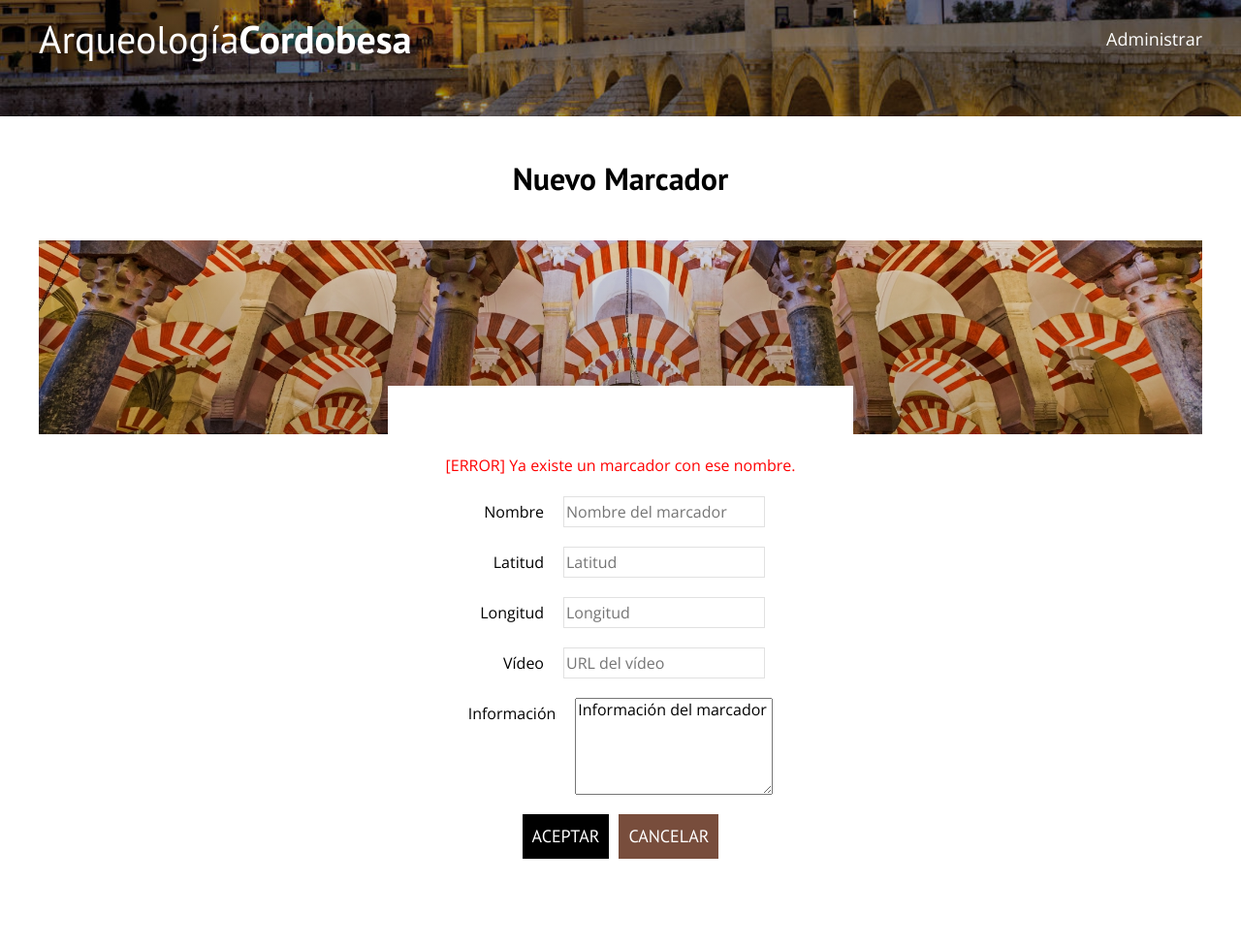
After one commit to EmiiMoon/arqueologia-cordobesa, a PHP site: page /insert_form.php?x=1 in a window 1280 px wide. The commit adds this page. Shown: the whole page at 97% size. Run offline with PHP 8.4, Linux system fonts and the light colour scheme; a user stored in the database is signed in; some libraries are stand-ins or nearby versions.

Commit message:
añadido vídeo a los marcadores

```diff
--- a/css/styles.css
+++ b/css/styles.css
@@ -1,7 +1,7 @@
     /*El mapa se muestra dentro de un elemento "div", al cual se le ha asignado el ID "map".*/
 
     #map {
-        height: 85%;
+        height: 80%;
         width: 100%;
     }
 
@@ -56,7 +56,7 @@
     }
 
     h4 {
-        font-size: 2.8rem;
+        font-size: 1.8rem;
     }
 
     img {
@@ -92,7 +92,16 @@
         background-repeat: no-repeat;
         background-position: 90% 70%;
         background-size: cover;
-        height: 15%;
+        height: 20%;
+    }
+
+    @media (min-width: 768px) {
+        .site-header {
+            height: 15%;
+        }
+        #map {
+            height: 85%;
+        }
     }
 
     .site-header a {
@@ -166,7 +175,12 @@
     }
 
     .campo__field--textarea {
+        height: 10rem;
+    }
+
+    .ck-editor__editable {
         height: 20rem;
+        width: 40rem;
     }
 
     .boton {
@@ -181,6 +195,7 @@
         margin-bottom: 2rem;
         border: none;
         padding: 5px 10px;
+        text-decoration: none;
     }
 
     @media (min-width: 768px) {
@@ -195,12 +210,29 @@
 
     .boton--primario {
         background-color: black;
+        text-decoration: none;
     }
 
     .boton--secundario {
         margin-left: 1rem;
         background-color: #784D3C;
         text-decoration: none;
+    }
+
+    .nuevo--marcador {
+        background-color: black;
+        text-decoration: none;
+        margin: 1rem;
+    }
+
+    .boton--admin {
+        float: center;
+    }
+
+    @media (min-width: 768px) {
+        .boton--admin {
+            float: right;
+        }
     }
     /** Tabla **/
 
@@ -222,7 +254,7 @@
     }
 
     table.greyGridTable td:nth-child(even) {
-        background: #EBEBEB;
+        background: rgba(177, 80, 42, 0.4);
     }
 
     table.greyGridTable thead {
--- /dev/null
+++ b/insert_form.php
@@ -0,0 +1,96 @@
+<!DOCTYPE html>
+<html lang="es">
+<head>
+    <meta charset="UTF-8">
+    <meta name="viewport" content="width=device-width, initial-scale=1.0">
+    <title>Arquelogía Cordobesa</title>
+    <link rel="preconnect" href="https://fonts.gstatic.com">
+    <link href="https://fonts.googleapis.com/css2?family=Open+Sans&family=PT+Sans:wght@400;700&display=swap" rel="stylesheet">
+    <link rel="stylesheet" href="./css/normalize.css">
+    <link rel="stylesheet" href="./css/styles.css">
+    <!-- Include CKEditor library -->
+    <script src="https://cdn.ckeditor.com/ckeditor5/24.0.0/classic/ckeditor.js"></script>
+</head>
+<body>
+
+<!-- Si no se ha iniciado sesión se redirecciona al log in -->
+    <?php
+        session_start();
+
+        if(!isset($_SESSION['user_id'])){
+            header('Location: login.php');
+            exit;
+        }
+    ?>
+
+    <!-- Se añade la cabecera -->
+    <header class="site-header">
+        <div class="contenedor">
+            <div class="barra">
+                <a href="index.php">
+                    <h1 class=no-margin>Arqueología<span>Cordobesa</span></h1>
+                </a>
+                <nav class="navegacion">
+                    <a href="admin.php">Administrar</a>
+                </nav>
+            </div> <!-- Barra -->
+        </div> <!-- Contenedor -->
+    </header>
+
+    <main class="contenedor">
+        <h3 class="centrar-texto">Nuevo Marcador</h3>
+
+        <div class="formulario-bg"></div>
+
+        <form method="post" action="db_edit.php" class="formulario">
+
+            <?php
+                if($_GET["x"] == 1) {
+                    echo '<p class="error-msg">[ERROR] Ya existe un marcador con ese nombre.</p>';
+                }
+            ?>
+
+            <div class="campo">
+                <label class="campo__label" for="name">Nombre</label>
+                <input class="campo__field" type="text" placeholder="Nombre del marcador" name="name" required>
+            </div>
+
+            <div class="campo">
+                <label class="campo__label" for="lat">Latitud</label>
+                <input class="campo__field" placeholder="Latitud"  name="lat" type="number" step="any" required>
+            </div>
+
+            <div class="campo">
+                <label class="campo__label" for="lng">Longitud</label>
+                <input class="campo__field" placeholder="Longitud"  name="lng" type="number" step="any" required>
+            </div>
+
+            <div class="campo">
+                <label class="campo__label" for="video">Vídeo</label>
+                <input class="campo__field" type="text" placeholder="URL del vídeo" name="video">
+            </div>
+
+            <div class="campo">
+                <label class="campo__label" for="info">Información</label>
+                <textarea class="campo__field--textarea" name="info" id="info">Información del marcador</textarea>
+            </div>
+
+            <div class="campo">
+                <input type="submit" value="Aceptar" class="boton boton--primario" name="insert">
+                <a href=admin.php class="boton boton--secundario">Cancelar</a>
+            </div>
+
+        </form>
+    </main>
+
+    <script>
+        ClassicEditor
+            .create( document.querySelector( '#info' ), {
+                toolbar: ['heading', 'bold', 'italic', 'link', 'bulletedList', 'numberedList']
+            } )
+            .catch( error => {
+                console.error( error );
+            } );
+    </script>
+</body>
+</html>
```
Also changed, not shown: admin.php (+15 -3 lines), db_edit.php (added, +84 -0 lines), editor.php (added, +50 -0 lines), index.php (+23 -9 lines), login.php (+12 -11 lines), markers.sql (+15 -6 lines), register.php (+12 -7 lines), update_form.php (added, +123 -0 lines).
